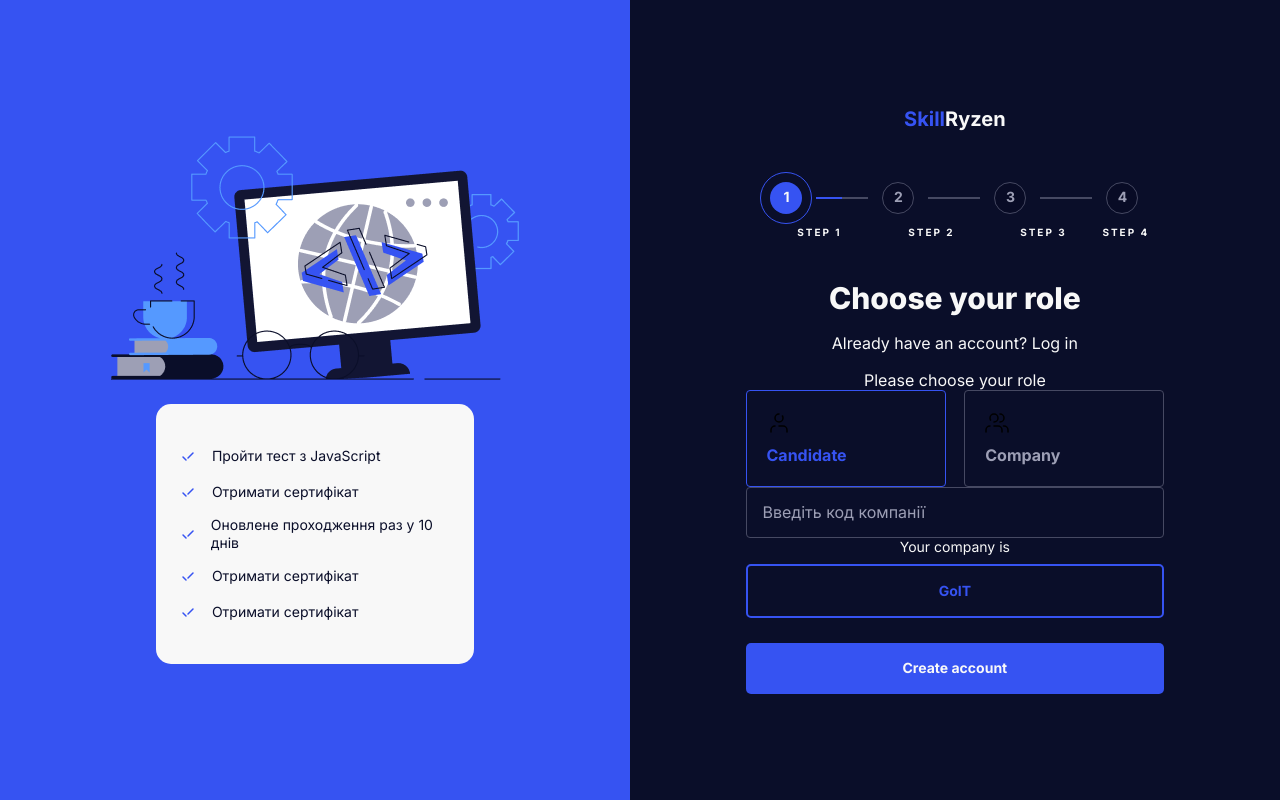
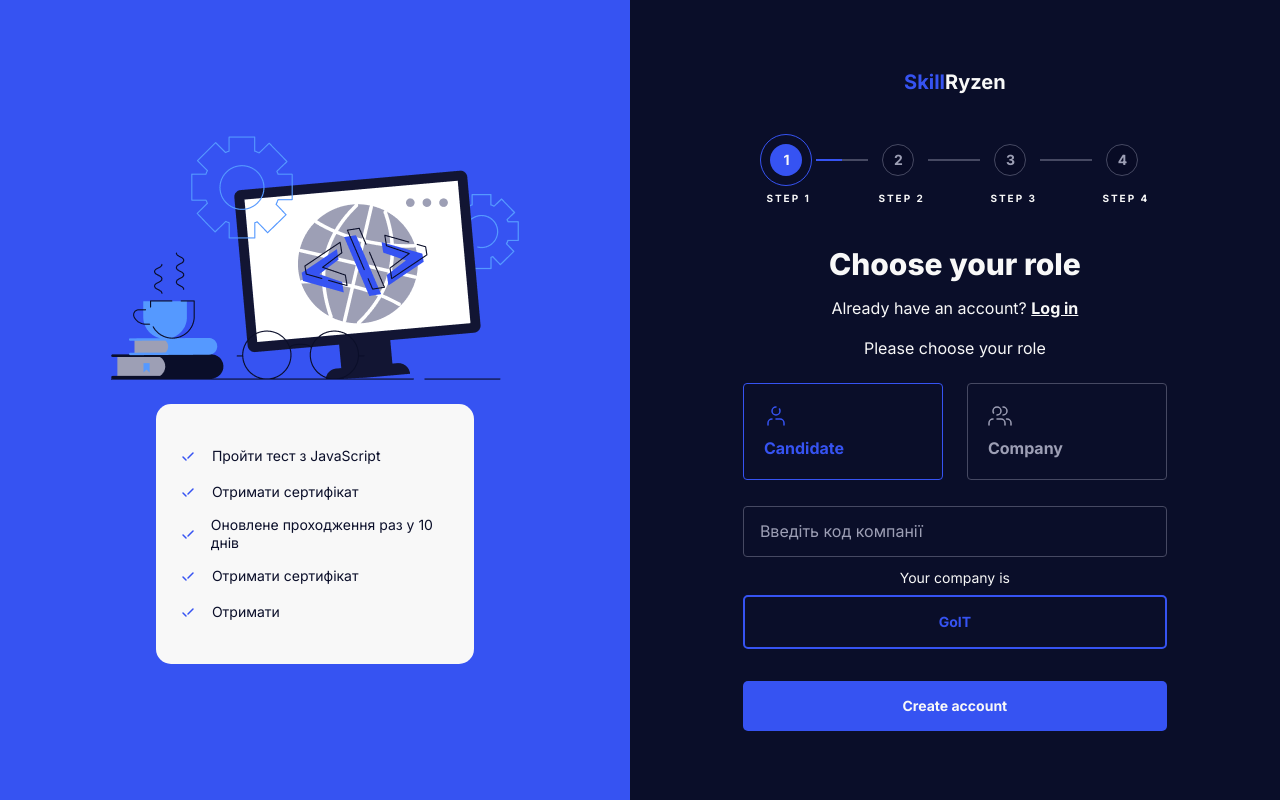
Before and after one commit to SoftRyzen-internship/skillryzen, a React app: page /register in a window 1280 px wide. Built offline with nearby package versions, Linux system fonts and the light colour scheme.

Commit message:
SR-18: predone step 1

```diff
--- a/src/modules/dashboard/components/AuthForm/AuthForm.module.scss
+++ b/src/modules/dashboard/components/AuthForm/AuthForm.module.scss
@@ -1,12 +1,19 @@
 .formWrapper{
-  display: flex;
-  flex-direction: column;
-  gap: 1.95vh;
-
   font-size: var(--text-lg);
+  text-align: center;
 }
 
 .formTitle{
+  margin-bottom: 14px;
   font-size: var(--title);
   font-weight: var(--extrabold);
 }
+
+.logIn{
+  margin-bottom: 20px;
+}
+
+.link{
+  font-weight: var(--bold);
+  text-decoration: underline;
+}
--- a/src/modules/dashboard/components/AuthForm/AuthForm.tsx
+++ b/src/modules/dashboard/components/AuthForm/AuthForm.tsx
@@ -10,8 +10,11 @@ export const AuthForm = ({ currentStep }: IProps) => {
   return (
     <div className={s.formWrapper}>
       <h2 className={s.formTitle}>Choose your role</h2>
-      <p>
-        Already have an account? <NavLink to='/login'>Log in</NavLink>
+      <p className={s.logIn}>
+        Already have an account?{' '}
+        <NavLink to='/login' className={s.link}>
+          Log in
+        </NavLink>
       </p>
       {currentStep === 1 && <AuthFormStep1 />}
     </div>
--- a/src/modules/dashboard/components/AuthIntro/AuthIntro.module.scss
+++ b/src/modules/dashboard/components/AuthIntro/AuthIntro.module.scss
@@ -15,7 +15,7 @@
 }
 
 .authIntroBg{
-  background-image: url('../../../../assets/images/registration-monitor-user.png');
+  background-image: url('assets/images/registration-monitor-user.png');
   background-repeat: no-repeat;
 }
 
@@ -44,7 +44,7 @@
     width: 24px;
     height: 24px;
 
-    background-image: url('../../../../assets/images/svg/check-small.svg');
+    background-image: url('assets/images/svg/check-small.svg');
     background-repeat: no-repeat;
   }
 }
--- a/src/modules/dashboard/components/AuthIntro/AuthIntro.tsx
+++ b/src/modules/dashboard/components/AuthIntro/AuthIntro.tsx
@@ -5,7 +5,7 @@ const introMeta = [
   'Отримати сертифікат',
   'Оновлене проходження раз у 10 днів',
   'Отримати сертифікат',
-  'Отримати сертифікат',
+  'Отримати',
 ];
 
 export const AuthIntro = () => {
@@ -13,8 +13,8 @@ export const AuthIntro = () => {
     <section className={s.section}>
       <div className={`${s.authIntroWrapper} ${s.authIntroBg}`}>
         <ul className={s.introMetaList}>
-          {introMeta.map((item) => (
-            <li key={item} className={s.introMetaItem}>
+          {introMeta.map((item, idx) => (
+            <li key={idx} className={s.introMetaItem}>
               {item}
             </li>
           ))}
--- a/src/modules/details/components/AuthFormStep1/AuthFormStep1.module.scss
+++ b/src/modules/details/components/AuthFormStep1/AuthFormStep1.module.scss
@@ -1,7 +1,12 @@
+.formTitle{
+  margin-bottom: 24px;
+}
+
 .roleList{
+  margin-bottom: 26px;
   display: flex;
   justify-content: space-between;
-  gap: 2.34vh;
+  gap: 24px;
 
   color: var(--secondary-txt-cl);
 
@@ -28,6 +33,7 @@
 }
 
 .codeInput{
+  margin-bottom: 12px;
   width: 100%;
   padding: 14px 16px;
 
@@ -49,5 +55,5 @@
   margin-top: 8px;
   display: flex;
   flex-direction: column;
-  gap: 3.13vh;
+  gap: 32px;
 }
--- a/src/modules/details/components/AuthFormStep1/AuthFormStep1.tsx
+++ b/src/modules/details/components/AuthFormStep1/AuthFormStep1.tsx
@@ -1,14 +1,27 @@
 import s from './AuthFormStep1.module.scss';
 import { User, Users } from '../../../../theme/icons.const';
 import { AuthButton, Input } from '../../../../ui-kit/index';
+import { useState } from 'react';
 
 export const AuthFormStep1 = () => {
+  const [code, setCode] = useState('');
+  const [isValid, setIsValid] = useState(false);
   const handleClick = () => {};
 
+  const handleSubmit = () => {};
+
+  const handleChange = (e: React.ChangeEvent<HTMLInputElement>) => {
+    setCode(e.target.value);
+
+    if (code.length === 5) {
+      setIsValid(true);
+    }
+  };
+
   return (
-    <form action=''>
+    <form action='' className={s.form}>
       <fieldset>
-        <legend>Please choose your role</legend>
+        <legend className={s.formTitle}>Please choose your role</legend>
         <ul className={s.roleList}>
           <li>
             <input
@@ -33,9 +46,11 @@ export const AuthFormStep1 = () => {
         </ul>
       </fieldset>
       <Input
+        onChange={handleChange}
         className={s.codeInput}
         name='code'
         placeholder='Введіть код компанії'
+        value={code}
       />
       <div className={s.buttonsWrapper}>
         <p className={s.buttonsTitle}>Your company is</p>
--- a/src/modules/details/components/AuthSteps/AuthSteps.module.scss
+++ b/src/modules/details/components/AuthSteps/AuthSteps.module.scss
@@ -5,6 +5,4 @@
   flex-direction: column;
   align-items: center;
   gap: 4.88vh;
-
-  text-align: center;
 }
--- a/src/theme/icons.const.tsx
+++ b/src/theme/icons.const.tsx
@@ -1,5 +1,5 @@
 const DEFAULT_IMG_PROPS = {
-  color: '#000',
+  color: 'currentColor',
   size: '24px',
 };
 
@@ -1831,5 +1831,5 @@ export const ICONS = {
   FullScreen,
   DefaultCheckbox,
   CheckRound,
-  Plus
-}
+  Plus,
+};
--- a/src/ui-kit/Input/Input.tsx
+++ b/src/ui-kit/Input/Input.tsx
@@ -1,5 +1,3 @@
-import { useState } from 'react';
-
 import s from './Input.module.scss';
 
 interface IProps {
@@ -8,15 +6,19 @@ interface IProps {
   placeholder: string;
   type?: string;
   icon?: string;
+  onChange: (e: React.ChangeEvent<HTMLInputElement>) => void;
+  value: string;
 }
 
-export const Input = ({ className, name, placeholder, type, icon }: IProps) => {
-  const [inputValue, setInputValue] = useState<string>('');
-
-  const handleInputChange = (e: React.ChangeEvent<HTMLInputElement>) => {
-    setInputValue(e.target.value.toLowerCase().trim());
-  };
-
+export const Input = ({
+  className,
+  name,
+  placeholder,
+  type,
+  icon,
+  onChange,
+  value,
+}: IProps) => {
   return (
     <div className={s.inputContainer}>
       <input
@@ -24,8 +26,8 @@ export const Input = ({ className, name, placeholder, type, icon }: IProps) => {
         name={name}
         placeholder={placeholder}
         type={type}
-        value={inputValue}
-        onChange={handleInputChange}
+        value={value}
+        onChange={onChange}
       />
       <button className={icon ? s.iconVisible : s.iconHidden} type='button'>
         <img className={s.icon} src={icon} alt='Icon Search' />
--- a/src/ui-kit/Steps/Steps.module.scss
+++ b/src/ui-kit/Steps/Steps.module.scss
@@ -76,6 +76,7 @@
 }
 
 .text {
+  margin-top: 4px;
   margin-left: 6px;
   text-transform: uppercase;
   font-weight: var(--bold);
--- a/src/ui-kit/Steps/Steps.tsx
+++ b/src/ui-kit/Steps/Steps.tsx
@@ -32,7 +32,6 @@ export const Steps = ({ currentStep }: ICurrentStep) => {
 
   // Classname для ліній
   const setClassnameLine = (idx: number) => {
-    console.log(idx);
     // позаду активного степу
     if (idx < currentStep - 1) {
       return s.blueLine;
```
Also changed, not shown: 2 other files (tests, documents, lock files or other folders).
